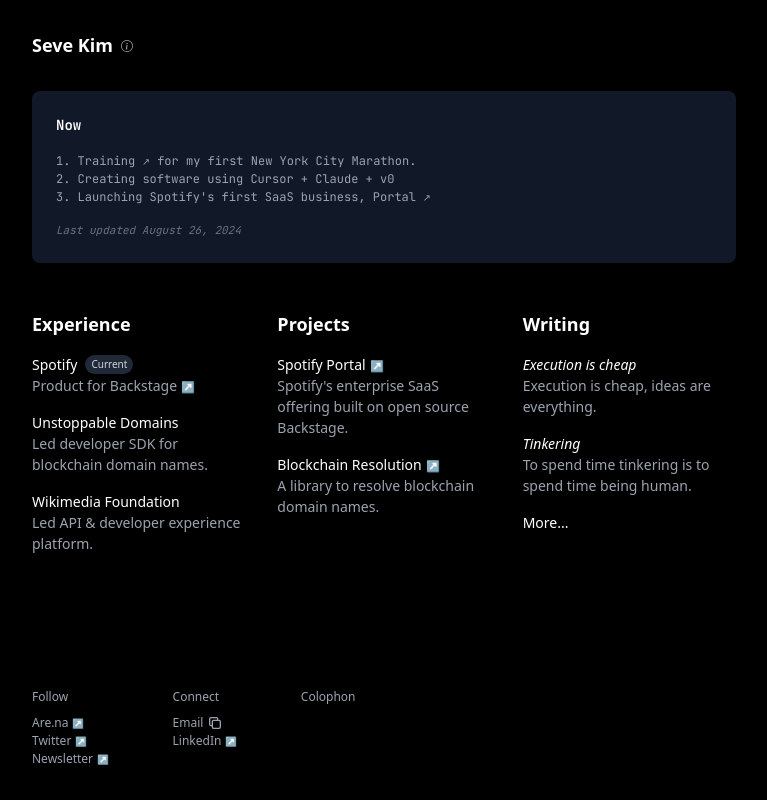
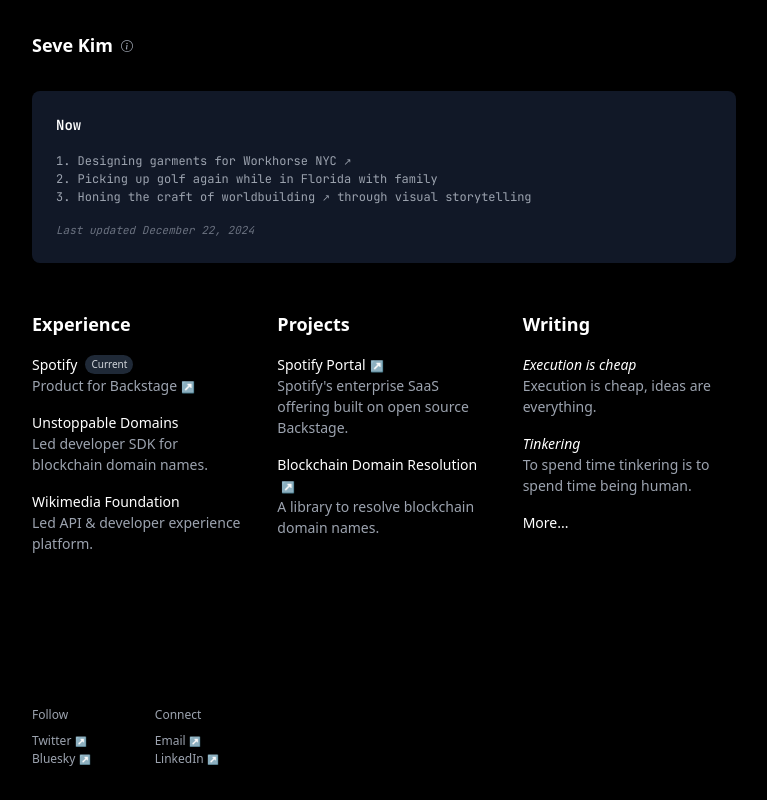
Before and after one commit to sevedkim/sevedkim-personal-website, a Next.js app: page / in a window 1280 px wide. Shown: the whole page, without its empty margins (256-1023 px from the left). Built offline with nearby package versions, Linux system fonts and the light colour scheme.

Commit message:
Updated now

```diff
--- a/app/components/footer.tsx
+++ b/app/components/footer.tsx
@@ -14,8 +14,10 @@
                   </div>
                   <div>
                       <h3 className="mb-2">Connect</h3>
-                      <a href="mailto:sevedkim@gmail.com" className="hover:text-turquoise transition-colors external-link">Email</a>
-                      <li><a href="https://linkedin.com/in/sevedkim" className="hover:text-turquoise transition-colors external-link">LinkedIn</a></li>
+                      <ul className="space-y-0">
+                        <li><a href="mailto:sevedkim@gmail.com" className="hover:text-turquoise transition-colors external-link">Email</a></li>
+                        <li><a href="https://linkedin.com/in/sevedkim" className="hover:text-turquoise transition-colors external-link">LinkedIn</a></li>
+                      </ul>
                   </div>
               </div>
           </div>
--- a/app/page.tsx
+++ b/app/page.tsx
@@ -1,6 +1,7 @@
 import Link from 'next/link'
 import CopyEmailButton from './components/CopyEmailButton'
 import { InfoCircle } from 'react-bootstrap-icons';
+import Footer from './components/footer'
 
 export default function Home() {
   return (
@@ -21,15 +22,15 @@
           <section className="bg-gray-900 rounded-lg p-6 font-['JetBrains_Mono',_monospace]">
             <h2 className="text-sm font-semibold mb-4">Now</h2>
             <p className="text-xs text-gray-400">
-              1. <a href="https://www.strava.com/athletes/84698281" className="hover:text-turquoise transition-colors duration-200 external-link">Training</a> for my first New York City Marathon.
+              1. Designing garments for <a href="https://www.instagram.com/workhorsenyc/" className="hover:text-turquoise transition-colors duration-200 external-link">Workhorse NYC</a>
             </p>
             <p className="text-xs text-gray-400">
-              2. Creating software using Cursor + Claude + v0
+              2. Picking up golf again while in Florida with family
             </p>
             <p className="text-xs text-gray-400">
-              3. Launching Spotify's first SaaS business, <a href="https://backstage.spotify.com/portal" className="hover:text-turquoise transition-colors duration-200 external-link">Portal</a>
+              3. Honing the craft of <a href="https://en.wikipedia.org/wiki/Worldbuilding" className="hover:text-turquoise transition-colors duration-200 external-link">worldbuilding</a> through visual storytelling
             </p>
-            <p className="text-[11px] font-normal italic text-gray-500 mt-4">Last updated August 26, 2024</p>
+            <p className="text-[11px] font-normal italic text-gray-500 mt-4">Last updated December 22, 2024</p>
           </section>
           <section className="grid grid-cols-3 gap-8">
             <div>
@@ -60,7 +61,7 @@
                   <p className="text-sm text-gray-400">Spotify's enterprise SaaS offering built on open source Backstage.</p>
                 </li>
                 <li>
-                  <h3 className="font-medium"><a href="https://github.com/unstoppabledomains/resolution" className="hover:text-turquoise transition-colors duration-200 external-link">Blockchain Resolution</a></h3>
+                  <h3 className="font-medium"><a href="https://github.com/unstoppabledomains/resolution" className="hover:text-turquoise transition-colors duration-200 external-link">Blockchain Domain Resolution</a></h3>
                   <p className="text-sm text-gray-400">A library to resolve blockchain domain names.</p>
                 </li>
               </ul>
@@ -96,32 +97,7 @@
           </section>
         </main>
       </div>
-      <footer className="py-8 mt-0 text-xs text-gray-400 font-sans">
-        <div className="max-w-3xl mx-auto px-8">
-          <div className="flex space-x-16">
-            <div>
-              <h3 className="mb-2">Follow</h3>
-              <ul className="space-y-0">
-                <li><a href="https://www.are.na/seve-kim" className="hover:text-turquoise transition-colors  external-link">Are.na</a></li>
-                <li><a href="https://twitter.com/sevedkim" className="hover:text-turquoise transition-colors  external-link">Twitter</a></li>
-                <li><a href="https://developerproducts.substack.com" className="hover:text-turquoise transition-colors external-link">Newsletter</a></li>
-              </ul>
-            </div>
-            <div>
-              <h3 className="mb-2">Connect</h3>
-              <ul className="space-y-0">
-                <li>
-                  <CopyEmailButton />
-                </li>
-                <li><a href="https://linkedin.com/in/sevedkim" className="hover:text-turquoise transition-colors external-link">LinkedIn</a></li>
-              </ul>
-            </div>
-            <div>
-              <Link href="/colophon" className="hover:text-turquoise transition-colors">Colophon</Link>
-            </div>
-          </div>
-        </div>
-      </footer>
+      <Footer />
     </div>
 
   )
```
